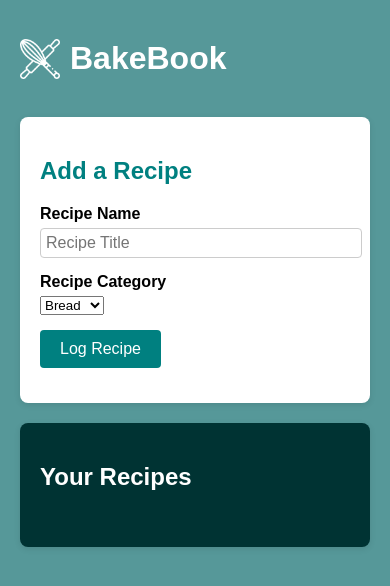
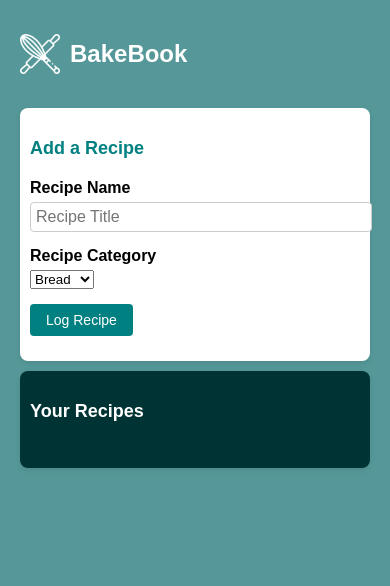
Before and after one commit to nicki-daghighi/ndag7631-tracker, a website: page public/index.html in a window 390 px wide. Drawn offline with Linux system fonts and the light colour scheme.

Commit message:
Added media query.
For mobile devices.

```diff
--- a/public/index.html
+++ b/public/index.html
@@ -1,5 +1,6 @@
 <!DOCTYPE html>
 <html>
+
 <head>
     <title>BakeBook</title>
     <link rel="stylesheet" href="style.css">
@@ -31,7 +32,8 @@
         }
 
         h1 {
-      color: #ffffff; /* Teal color */
+            color: #ffffff;
+            /* Teal color */
             margin: 0;
             padding: 20px 0;
         }
@@ -42,10 +44,19 @@
             padding: 20px 0;
         }
 
-    /* Rest of the CSS styles remain the same */
-    /* ... */
+        .recipe-item {
+            display: flex;
+            align-items: center;
+            margin-bottom: 10px;
+        }
+
+        .recipe-item img {
+            width: 40px;
+            margin-right: 10px;
+        }
     </style>
 </head>
+
 <body>
     <div class="container">
         <header>
@@ -131,4 +142,5 @@
         }
     </script>
 </body>
+
 </html>
--- a/public/style.css
+++ b/public/style.css
@@ -1,4 +1,5 @@
 /* CSS styles for the recipe logger website */
+
 body {
     font-family: Arial, sans-serif;
     background-color: #569899;
@@ -25,7 +26,8 @@ body {
   }
 
   h1 {
-    color: #ffffff; /* Teal color */
+    color: #ffffff;
+    /* Teal color */
     margin: 0;
     padding: 20px 0;
   }
@@ -50,11 +52,13 @@ body {
   }
 
   .recipe-form h2 {
-    color: #008080; /* Teal color */
+    color: #008080;
+    /* Teal color */
   }
 
   .recipe-list {
-    background-color: #003333; /* Dark Teal color */
+    background-color: #003333;
+    /* Dark Teal color */
     padding: 20px;
     border-radius: 8px;
     box-shadow: 0 2px 6px rgba(0, 0, 0, 0.1);
@@ -62,7 +66,8 @@ body {
   }
 
   .recipe-list h2 {
-    color: #ffffff; /* White color */
+    color: #ffffff;
+    /* White color */
   }
 
   .recipe-list ul {
@@ -71,7 +76,8 @@ body {
   }
 
   .recipe-list li {
-    color: #ffffff; /* White color */
+    color: #ffffff;
+    /* White color */
     margin-bottom: 10px;
   }
 
@@ -97,8 +103,63 @@ body {
   .form-group input[type="submit"] {
     padding: 10px 20px;
     font-size: 16px;
-    background-color: #008080; /* Teal color */
+    background-color: #008080;
+    /* Teal color */
     color: #fff;
     border: none;
     border-radius: 4px;
   }
+
+  /* Responsive styles for mobile screens */
+  @media (max-width: 600px) {
+    .container {
+      padding: 10px;
+    }
+
+    header {
+      margin-bottom: 10px;
+    }
+
+    header img {
+      width: 30px;
+      margin-right: 5px;
+    }
+
+    h1 {
+      padding: 10px 0;
+      font-size: 24px;
+    }
+
+    h2 {
+      padding: 10px 0;
+      font-size: 20px;
+    }
+
+    body img {
+      width: 50px;
+      margin-right: 5px;
+    }
+
+    .recipe-form {
+      padding: 10px;
+      margin-bottom: 10px;
+    }
+
+    .recipe-form h2 {
+      font-size: 18px;
+    }
+
+    .recipe-list {
+      padding: 10px;
+      margin-bottom: 10px;
+    }
+
+    .recipe-list h2 {
+      font-size: 18px;
+    }
+
+    .form-group input[type="submit"] {
+      padding: 8px 16px;
+      font-size: 14px;
+    }
+  }
```
Lines whose indentation alone changed are shown as unchanged.
